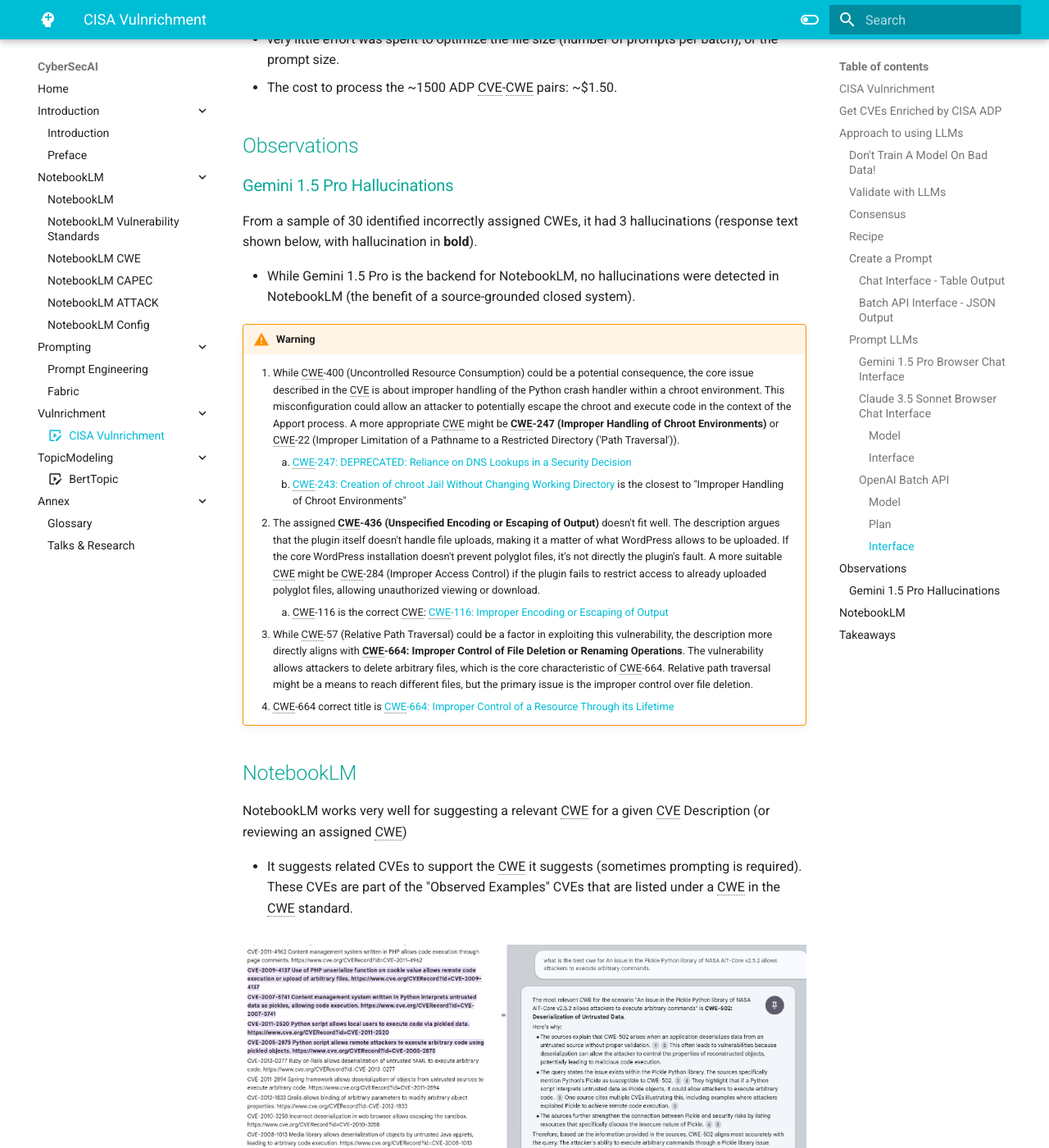
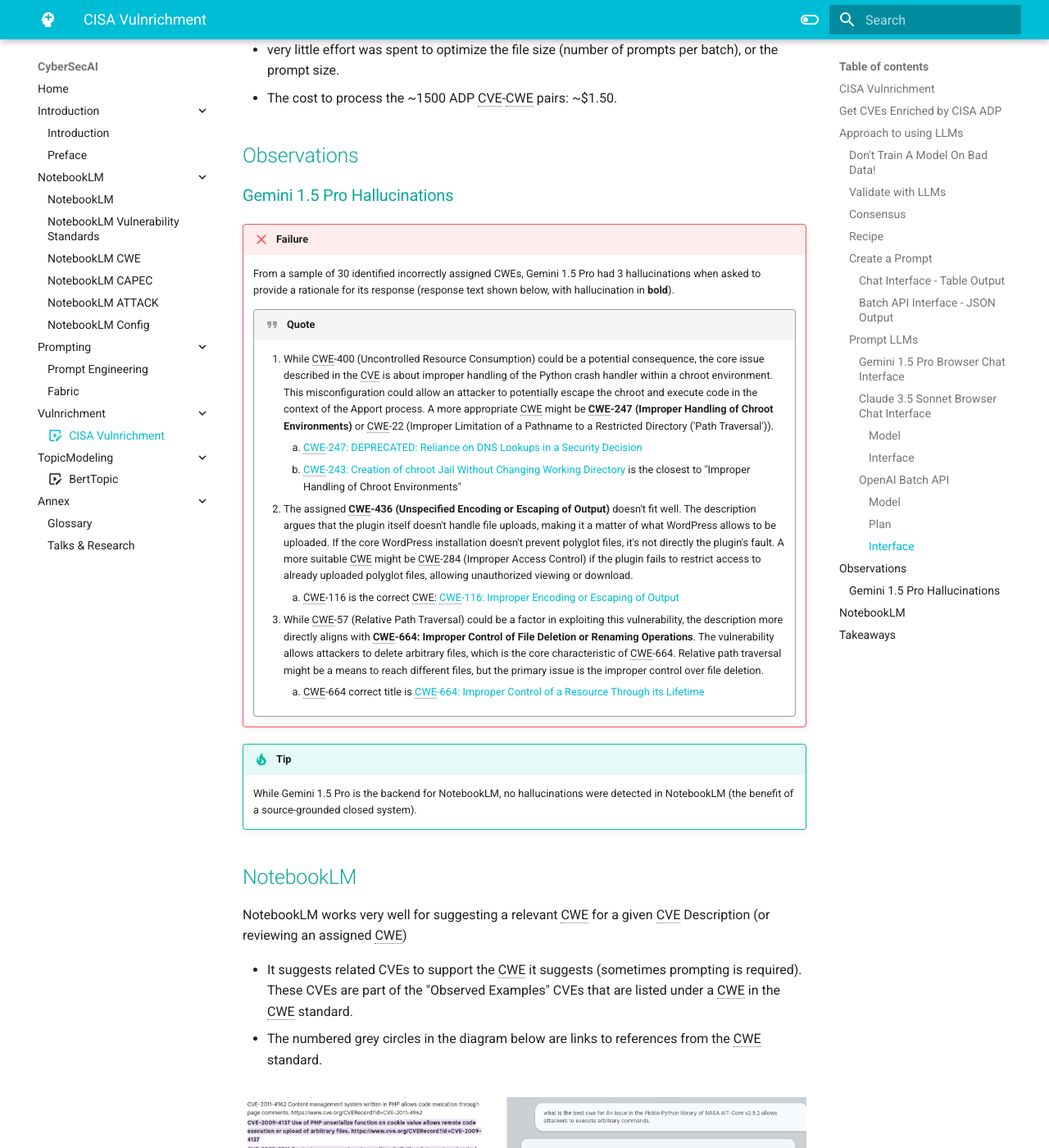
Before and after one commit to CyberSecAI/CyberSecAI.github.io, an MkDocs documentation site: the page built from docs/Vulnrichment/Vulnrichment.md, in a window 1280 px wide and 1400 px high, scrolled down 7262 px. Shown: the whole window at 82% size. Built offline with MkDocs 1.6.1 and Material for MkDocs 9.7.7, drawn with Linux system fonts in a browser that asks for light colours; emoji names are drawn with the system emoji font; comment, search, counter and statistics services are not loaded; some of the changed text lies outside the part shown.

Commit message:
vulnrichment add eg CVEs

```diff
--- a/docs/Vulnrichment/Vulnrichment.md
+++ b/docs/Vulnrichment/Vulnrichment.md
@@ -182,6 +182,7 @@
 
 !!! tip "Use JSON Mode"
     [ChatGPT](https://platform.openai.com/docs/guides/text-generation/json-mode) and [Gemini 1.5](https://ai.google.dev/gemini-api/docs/json-mode?lang=python) support JSON mode that always outputs valid JSON. Use it!
+
     * See [details of Latest Gemini features support in LangChain4j 0.32.0](https://medium.com/google-cloud/latest-gemini-features-support-in-langchain4j-0-32-0-732791e4c34c).
 
     While you can prompt an LLM to output JSON, it may not always output valid JSON and you're left with a cleanup exercise (a friend of mine had that experience when they first tried this 😉)
@@ -260,32 +261,38 @@
 
 ### Gemini 1.5 Pro Hallucinations
 
-From a sample of 30 identified incorrectly assigned CWEs, it had 3 hallucinations (response text shown below, with hallucination in **bold**).
-
-* While Gemini 1.5 Pro is the backend for NotebookLM, no hallucinations were detected in NotebookLM (the benefit of a source-grounded closed system).
-
-!!! warning
 
 
-     1. While CWE-400 (Uncontrolled Resource Consumption) could be a potential consequence, the core issue described in the CVE is about improper handling of the Python crash handler within a chroot environment. This misconfiguration could allow an attacker to potentially escape the chroot and execute code in the context of the Apport process.  A more appropriate CWE might be **CWE-247 (Improper Handling of Chroot Environments)** or CWE-22 (Improper Limitation of a Pathname to a Restricted Directory ('Path Traversal')).
-        1. [CWE-247: DEPRECATED: Reliance on DNS Lookups in a Security Decision](https://cwe.mitre.org/data/definitions/247.html)
-        2. [CWE-243: Creation of chroot Jail Without Changing Working Directory](https://cwe.mitre.org/data/definitions/243.html) is the closest to "Improper Handling of Chroot Environments"
-    1. The assigned **CWE-436 (Unspecified Encoding or Escaping of Output)** doesn't fit well. The description argues that the plugin itself doesn't handle file uploads, making it a matter of what WordPress allows to be uploaded. If the core WordPress installation doesn't prevent polyglot files, it's not directly the plugin's fault. A more suitable CWE might be CWE-284 (Improper Access Control) if the plugin fails to restrict access to already uploaded polyglot files, allowing unauthorized viewing or download.
-        1. CWE-116 is the correct CWE: [CWE-116: Improper Encoding or Escaping of Output](https://cwe.mitre.org/data/definitions/116.html)
-    2. While CWE-57 (Relative Path Traversal) could be a factor in exploiting this vulnerability, the description more directly aligns with **CWE-664: Improper Control of File Deletion or Renaming Operations**. The vulnerability allows attackers to delete arbitrary files, which is the core characteristic of CWE-664. Relative path traversal might be a means to reach different files, but the primary issue is the improper control over file deletion.
-       1. CWE-664 correct title is [CWE-664: Improper Control of a Resource Through its Lifetime](https://cwe.mitre.org/data/definitions/664.html)
+!!! failure
+    From a sample of 30 identified incorrectly assigned CWEs, Gemini 1.5 Pro had 3 hallucinations when asked to provide a rationale for its response (response text shown below, with hallucination in **bold**).
+
+    !!! quote
+
+         1. While CWE-400 (Uncontrolled Resource Consumption) could be a potential consequence, the core issue described in the CVE is about improper handling of the Python crash handler within a chroot environment. This misconfiguration could allow an attacker to potentially escape the chroot and execute code in the context of the Apport process.  A more appropriate CWE might be **CWE-247 (Improper Handling of Chroot Environments)** or CWE-22 (Improper Limitation of a Pathname to a Restricted Directory ('Path Traversal')).
+            1. [CWE-247: DEPRECATED: Reliance on DNS Lookups in a Security Decision](https://cwe.mitre.org/data/definitions/247.html)
+            2. [CWE-243: Creation of chroot Jail Without Changing Working Directory](https://cwe.mitre.org/data/definitions/243.html) is the closest to "Improper Handling of Chroot Environments"
+        1. The assigned **CWE-436 (Unspecified Encoding or Escaping of Output)** doesn't fit well. The description argues that the plugin itself doesn't handle file uploads, making it a matter of what WordPress allows to be uploaded. If the core WordPress installation doesn't prevent polyglot files, it's not directly the plugin's fault. A more suitable CWE might be CWE-284 (Improper Access Control) if the plugin fails to restrict access to already uploaded polyglot files, allowing unauthorized viewing or download.
+            1. CWE-116 is the correct CWE: [CWE-116: Improper Encoding or Escaping of Output](https://cwe.mitre.org/data/definitions/116.html)
+        2. While CWE-57 (Relative Path Traversal) could be a factor in exploiting this vulnerability, the description more directly aligns with **CWE-664: Improper Control of File Deletion or Renaming Operations**. The vulnerability allows attackers to delete arbitrary files, which is the core characteristic of CWE-664. Relative path traversal might be a means to reach different files, but the primary issue is the improper control over file deletion.
+            1. CWE-664 correct title is [CWE-664: Improper Control of a Resource Through its Lifetime](https://cwe.mitre.org/data/definitions/664.html)
+
+!!! tip
+    While Gemini 1.5 Pro is the backend for NotebookLM, no hallucinations were detected in NotebookLM (the benefit of a source-grounded closed system).
 
 ## NotebookLM
 NotebookLM works very well for suggesting a relevant CWE for a given CVE Description (or reviewing an assigned CWE)
 
 * It suggests related CVEs to support the CWE it suggests (sometimes prompting is required). These CVEs are part of the "Observed Examples" CVEs that are listed under a CWE in the CWE standard.
+* The numbered grey circles in the diagram below are links to references from the CWE standard.
 
 <figure markdown>
 ![](../assets/images/notebooklm_pickle.png)
+CVE-2024-35059
 </figure>
 
 <figure markdown>
 ![](../assets/images/vulnrichment_notebooklm.png)
+CVE-2023-49224
 </figure>
 
 !!! note
```
